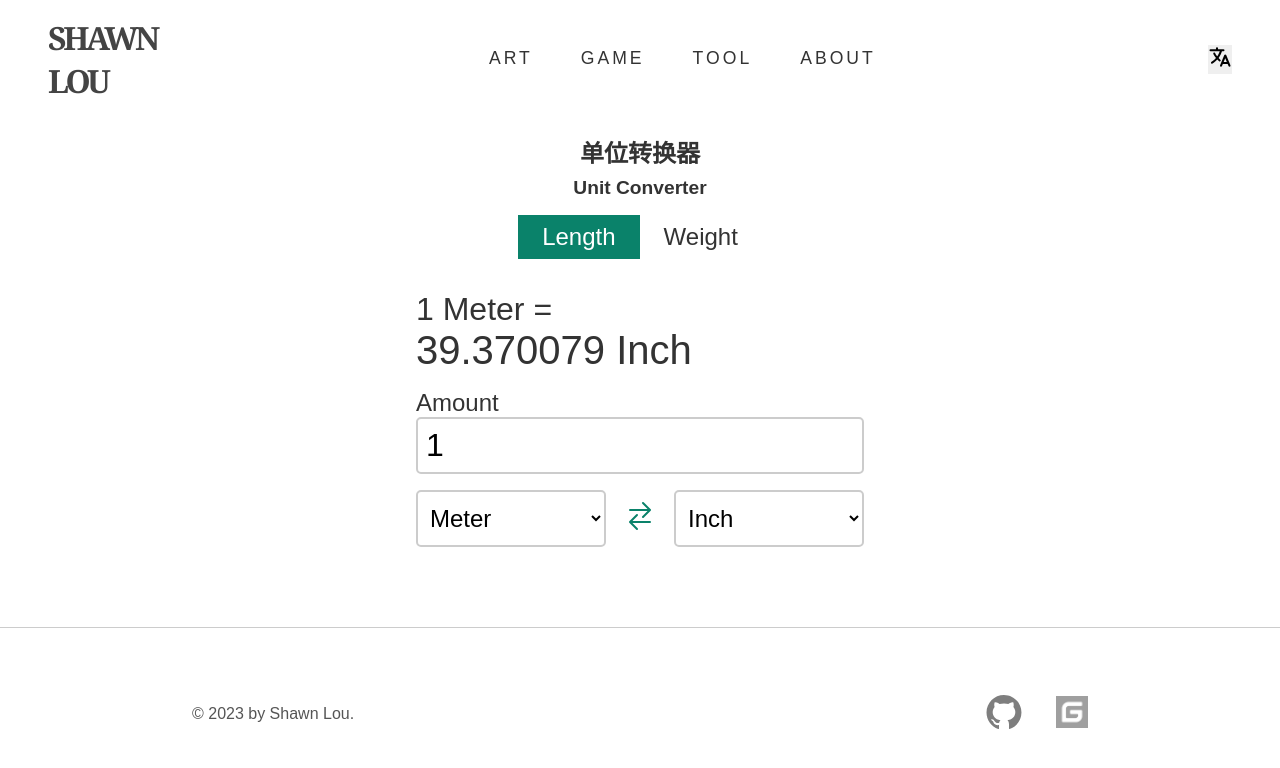
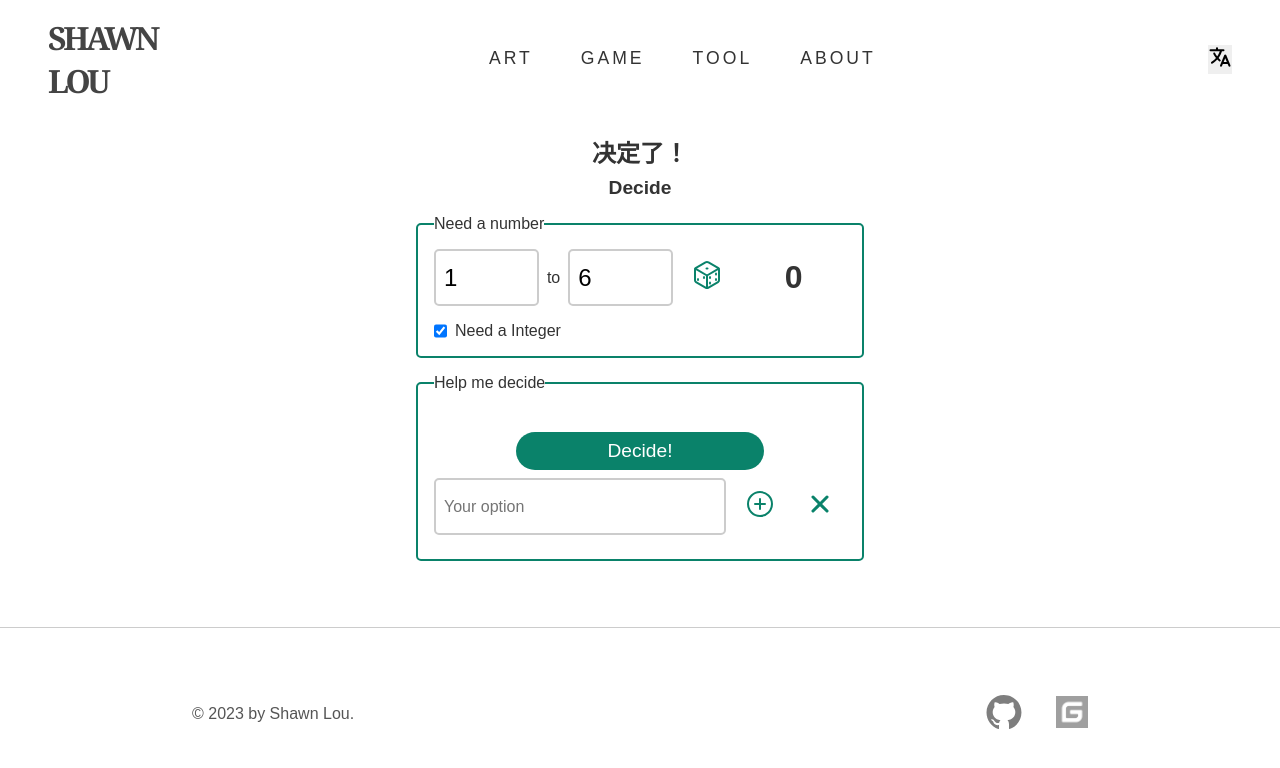
Before and after one commit to HotranLandoler/HotranLandoler.github.io.old, a Vue app: page /#/tool/decide in a window 1280 px wide. Before the commit this address led to /#/tool/unitconverter. Shown: the top 768 px of the page. Built offline with nearby package versions, Linux system fonts and the light colour scheme; a web font is replaced by a local one.

Commit message:
Implement decider

```diff
--- a/src/assets/main.scss
+++ b/src/assets/main.scss
@@ -49,6 +49,7 @@
   &:hover,
   &:active {
     background-color: $color-primary-light;
+    box-shadow: 0 0.2rem 0.4rem rgba(0, 0, 0, 0.15);
   }
 }
 
--- a/src/components/tools/DecideHelper.vue
+++ b/src/components/tools/DecideHelper.vue
@@ -121,8 +121,12 @@
       <fieldset class="field-set">
         <legend>Help me decide</legend>
         <div class="decide-box">
-          <p class="decide-output">Enter options below</p>
-          <button type="button" class="button-primary button-decide">
+          <p class="decide-output">{{ decideResult }}</p>
+          <button
+            type="button"
+            class="button-primary button-decide"
+            @click="decide"
+          >
             Decide!
           </button>
           <div class="decide-input-box">
@@ -130,8 +134,14 @@
               type="text"
               class="input-outlined"
               placeholder="Your option"
+              v-model="optionInput"
             />
-            <button type="button" class="button-iconed" title="Add">
+            <button
+              type="button"
+              class="button-iconed"
+              title="Add"
+              @click="addOption"
+            >
               <svg
                 xmlns="http://www.w3.org/2000/svg"
                 xmlns:xlink="http://www.w3.org/1999/xlink"
@@ -163,7 +173,12 @@
                 ></path>
               </svg>
             </button>
-            <button type="button" class="button-iconed" title="Clear">
+            <button
+              type="button"
+              class="button-iconed"
+              title="Clear"
+              @click="clearOptions"
+            >
               <svg
                 xmlns="http://www.w3.org/2000/svg"
                 xmlns:xlink="http://www.w3.org/1999/xlink"
@@ -179,9 +194,11 @@
           </div>
 
           <ul class="options-list">
-            <li>sb</li>
-            <li>sb</li>
-            <li>sb</li>
+            <transition-group name="slide-fade" appear>
+              <li v-for="option in options" :key="option">
+                <p>{{ option }}</p>
+              </li>
+            </transition-group>
           </ul>
         </div>
       </fieldset>
@@ -190,6 +207,7 @@
 </template>
 
 <script lang="ts" setup>
+import { getRandomElement } from "@/utils";
 import { ref } from "vue";
 
 const numberFrom = ref(1);
@@ -197,10 +215,34 @@
 const numberOutput = ref("0");
 const needInt = ref(true);
 
+const optionInput = ref("");
+const decideResult = ref("");
+const options = ref([] as string[]);
+
 function generateNumber() {
   const result =
     Math.random() * (numberTo.value - numberFrom.value) + numberFrom.value;
   numberOutput.value = needInt.value ? result.toFixed(0) : result.toFixed(4);
+}
+
+function addOption() {
+  if (optionInput.value === "") {
+    return;
+  }
+  options.value.unshift(optionInput.value);
+  optionInput.value = "";
+}
+
+function clearOptions() {
+  options.value = [];
+}
+
+function decide() {
+  if (options.value.length == 0) {
+    return;
+  }
+  const [result, _] = getRandomElement(options.value);
+  decideResult.value = result;
 }
 </script>
 
@@ -244,6 +286,7 @@
 }
 .decide-output {
   text-align: center;
+  margin-bottom: 1rem;
 }
 .decide-input-box {
   display: grid;
@@ -253,6 +296,31 @@
 .button-decide {
   align-self: center;
   width: 60%;
+}
+.options-list {
+  list-style: none;
+  display: flex;
+  flex-direction: column;
+  gap: 0.5rem;
+}
+
+.slide-fade-enter-active {
+  transition: all 0.3s ease-out;
+}
+
+.slide-fade-leave-active {
+  transition: all 0.2s cubic-bezier(1, 0.5, 0.8, 1);
+  position: absolute;
+}
+
+.slide-fade-enter-from,
+.slide-fade-leave-to {
+  transform: translateX(20px);
+  opacity: 0;
+}
+
+.slide-fade-move {
+  transition: transform 0.3s ease;
 }
 
 @media (max-width: 30em) {
```
